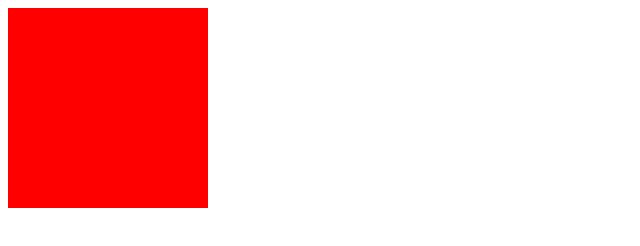
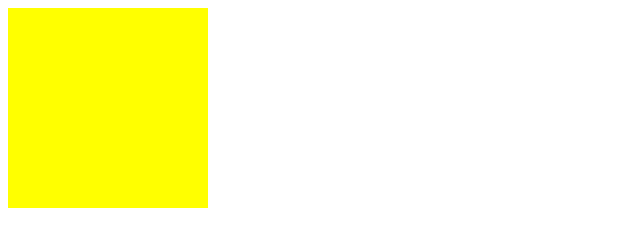
Before and after one commit to su123cheng/su123cheng.github.com, a plain HTML site: page index.html in a window 1280 px wide. Shown: the whole page, without its empty margins (0-640 px from the left). Drawn offline with Linux system fonts and the light colour scheme.

Commit message:
first commit

```diff
--- a/index.html
+++ b/index.html
@@ -4,7 +4,7 @@
 <meta charset="utf-8">
 <title>sc</title>
 <style>
-div{width:200px; height:200px; background:red;}
+div{width:200px; height:200px; background:yellow;}
 </style>
 </head>
 
```
